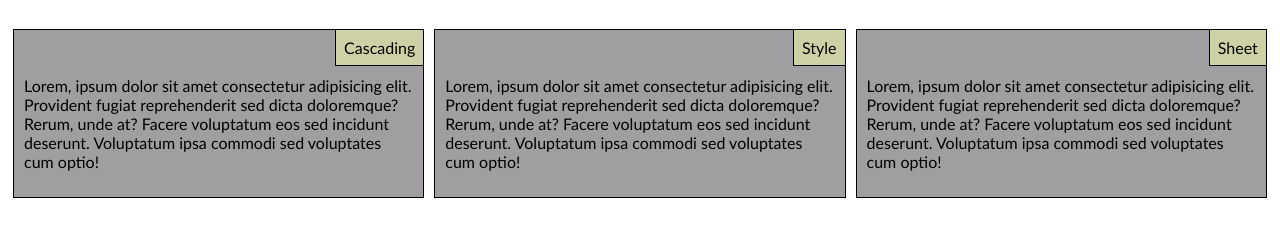
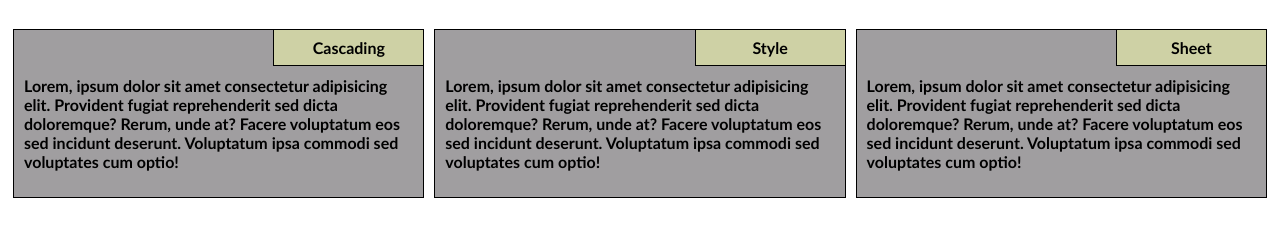
Before and after one commit to Priyanshupuri0/Coursera-HTML, a plain HTML site: page mod2_assignment/index.html in a window 1280 px wide. Shown: the part 63-300 px from the top of the page. Drawn offline with Linux system fonts and the light colour scheme.

Commit message:
width is changed

```diff
--- a/mod2_assignment/css/index.css
+++ b/mod2_assignment/css/index.css
@@ -1,6 +1,7 @@
 *{
 box-sizing: border-box;
 font-family: 'Trebuchet MS',"Lucida Grande", Tahoma, Sans-Serif;
+font-weight: bold;
 }
 .row{
     width:100%;
@@ -22,8 +23,8 @@ h1{
     border-left: 1px solid black;
     background-color: rgba(224, 230, 167, 0.712);
     padding: 8px;
-    font-weight: 200;
-    width: max-content;
+    font-weight: bold;
+    width: 150px;
     text-align: center;
 }
 p{
```
